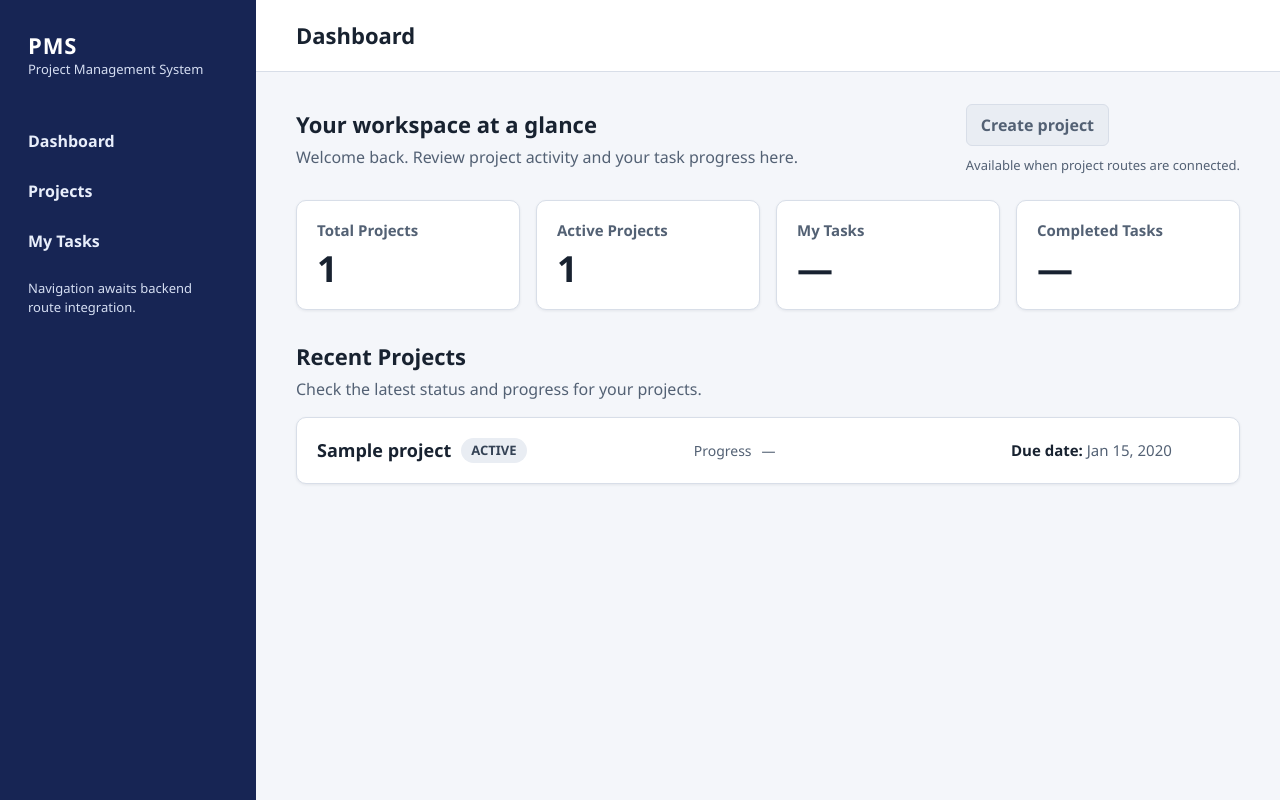
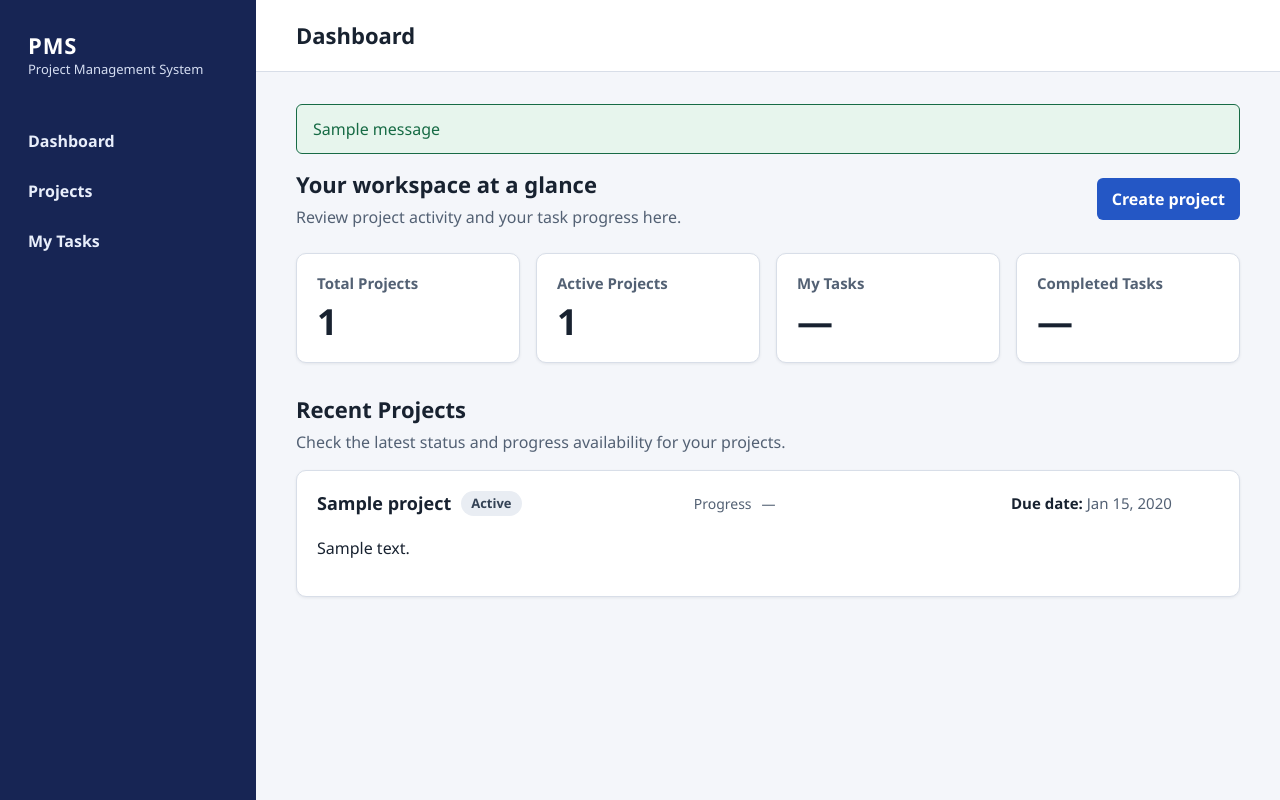
Before and after one commit to Project-Management-System-SE/Project-Management-System-SE, a Django app: page / in a window 1280 px wide. Run offline with Django 5.2, Linux system fonts and the light colour scheme; tables that the repository leaves empty hold one stand-in row (values such as "Sample post"); one stand-in notice (Sample message) is shown.

Commit message:
sprint-1(SCRUM-8): integrate frontend with Django backend and expand tests

```diff
--- a/backend/config/settings.py
+++ b/backend/config/settings.py
@@ -104,7 +104,7 @@ TIME_ZONE = "UTC"
 USE_I18N = True
 USE_TZ = True
 
-STATIC_URL = "static/"
+STATIC_URL = "/static/"
 STATICFILES_DIRS = [PROJECT_ROOT / "static"]
 STATIC_ROOT = BASE_DIR / "staticfiles"
 
--- a/backend/projects/views.py
+++ b/backend/projects/views.py
@@ -1,3 +1,4 @@
+from django.contrib import messages
 from django.shortcuts import redirect, render
 
 from .forms import ProjectForm
@@ -33,6 +34,7 @@ def project_create(request):
             project = form.save(commit=False)
             project.owner = request.user
             project.save()
+            messages.success(request, "Project created successfully.")
             return redirect("projects:project-list")
     else:
         form = ProjectForm()
--- a/static/css/style.css
+++ b/static/css/style.css
@@ -582,6 +582,21 @@ textarea::placeholder {
     font-weight: 600;
 }
 
+.flash-messages {
+    display: grid;
+    gap: 0.5rem;
+    margin-bottom: 1rem;
+}
+
+.flash-message {
+    margin: 0;
+    padding: 0.75rem 1rem;
+    border: 1px solid var(--color-success);
+    border-radius: var(--radius-small);
+    color: var(--color-success);
+    background: var(--color-success-bg);
+}
+
 .field-errors ul,
 .form-errors ul {
     margin: 0;
--- a/templates/base.html
+++ b/templates/base.html
@@ -20,11 +20,10 @@
 
             <nav class="primary-navigation" aria-label="Primary navigation">
                 <ul>
-                    <li><span class="navigation-item" aria-disabled="true">Dashboard</span></li>
-                    <li><span class="navigation-item" aria-disabled="true">Projects</span></li>
+                    <li><a class="navigation-item" href="{% url 'projects:dashboard' %}">Dashboard</a></li>
+                    <li><a class="navigation-item" href="{% url 'projects:project-list' %}">Projects</a></li>
                     <li><span class="navigation-item" aria-disabled="true">My Tasks</span></li>
                 </ul>
-                <p class="navigation-note">Navigation awaits backend route integration.</p>
             </nav>
         </aside>
 
@@ -41,12 +40,18 @@
             </header>
 
             <main class="main-content" id="main-content" tabindex="-1">
+                {% if messages %}
+                <div class="flash-messages" aria-label="Notifications">
+                    {% for message in messages %}
+                    <p class="flash-message flash-message-{{ message.tags }}" role="status">{{ message }}</p>
+                    {% endfor %}
+                </div>
+                {% endif %}
                 {% block content %}{% endblock %}
             </main>
         </div>
     </div>
 
-    <script defer src="{% static 'js/main.js' %}"></script>
     {% block extra_js %}{% endblock %}
 </body>
 </html>
--- a/templates/dashboard.html
+++ b/templates/dashboard.html
@@ -10,37 +10,34 @@
 <section class="dashboard-intro" aria-labelledby="dashboard-intro-title">
     <div>
         <h2 id="dashboard-intro-title">Your workspace at a glance</h2>
-        <p>Welcome back. Review project activity and your task progress here.</p>
+        <p>Review project activity and your task progress here.</p>
     </div>
-    <div class="pending-action">
-        <button class="button" type="button" disabled aria-describedby="dashboard-create-project-note">Create project</button>
-        <small class="integration-note" id="dashboard-create-project-note">Available when project routes are connected.</small>
-    </div>
+    <a class="button" href="{% url 'projects:project-create' %}">Create project</a>
 </section>
 
 <section class="dashboard-summary-grid" aria-label="Project and task summary">
     <article class="card dashboard-summary-card">
         <h2 class="summary-label">Total Projects</h2>
         <p class="summary-value">
-            {% if total_projects == 0 %}0{% elif total_projects %}{{ total_projects }}{% else %}<span aria-label="Not available until backend data is connected">—</span>{% endif %}
+            {{ total_projects }}
         </p>
     </article>
     <article class="card dashboard-summary-card">
         <h2 class="summary-label">Active Projects</h2>
         <p class="summary-value">
-            {% if active_projects == 0 %}0{% elif active_projects %}{{ active_projects }}{% else %}<span aria-label="Not available until backend data is connected">—</span>{% endif %}
+            {{ active_projects }}
         </p>
     </article>
     <article class="card dashboard-summary-card">
         <h2 class="summary-label">My Tasks</h2>
         <p class="summary-value">
-            {% if my_tasks == 0 %}0{% elif my_tasks %}{{ my_tasks }}{% else %}<span aria-label="Not available until backend data is connected">—</span>{% endif %}
+            <span aria-label="Task data unavailable">—</span>
         </p>
     </article>
     <article class="card dashboard-summary-card">
         <h2 class="summary-label">Completed Tasks</h2>
         <p class="summary-value">
-            {% if completed_tasks == 0 %}0{% elif completed_tasks %}{{ completed_tasks }}{% else %}<span aria-label="Not available until backend data is connected">—</span>{% endif %}
+            <span aria-label="Task data unavailable">—</span>
         </p>
     </article>
 </section>
@@ -49,7 +46,7 @@
     <div class="dashboard-section-heading">
         <div>
             <h2 id="recent-projects-heading">Recent Projects</h2>
-            <p>Check the latest status and progress for your projects.</p>
+            <p>Check the latest status and progress availability for your projects.</p>
         </div>
     </div>
 
@@ -59,25 +56,17 @@
         <li class="card dashboard-project-card">
             <div class="project-card-heading">
                 <h3>{{ project.name }}</h3>
-                <span class="status status-neutral">{{ project.status|default:"Status unavailable" }}</span>
+                <span class="status status-neutral">{{ project.get_status_display|default:"Status unavailable" }}</span>
             </div>
             <div class="project-progress">
                 <span>Progress</span>
-                {% if project.progress or project.progress == 0 %}
-                <progress
-                    max="100"
-                    value="{{ project.progress }}"
-                    aria-label="Progress for {{ project.name }}"
-                >{{ project.progress }}%</progress>
-                <span>{{ project.progress }}%</span>
-                {% else %}
-                <span class="progress-unavailable" aria-label="Progress unavailable until backend data is connected">—</span>
-                {% endif %}
+                <span class="progress-unavailable" aria-label="Progress unavailable">—</span>
             </div>
             <p class="project-due-date">
                 <span class="project-detail-label">Due date:</span>
                 {% if project.due_date %}{{ project.due_date|date:"M j, Y" }}{% else %}Not set{% endif %}
             </p>
+            {% if project.description %}<p>{{ project.description }}</p>{% endif %}
         </li>
         {% endfor %}
     </ul>
@@ -85,10 +74,7 @@
     <div class="card dashboard-empty-state">
         <h3>No projects to show yet</h3>
         <p>Projects will appear here once they have been created.</p>
-        <div class="pending-action">
-            <button class="button" type="button" disabled aria-describedby="dashboard-empty-create-note">Create your first project</button>
-            <small class="integration-note" id="dashboard-empty-create-note">Available when project routes are connected.</small>
-        </div>
+        <a class="button" href="{% url 'projects:project-create' %}">Create your first project</a>
     </div>
     {% endif %}
 </section>
```
Also changed, not shown: backend/tests/test_forms.py (+20 -0 lines), backend/tests/test_models.py (+12 -0 lines), backend/tests/test_views.py (+58 -18 lines), templates/project_form.html (+4 -10 lines), templates/projects.html (+6 -21 lines).
